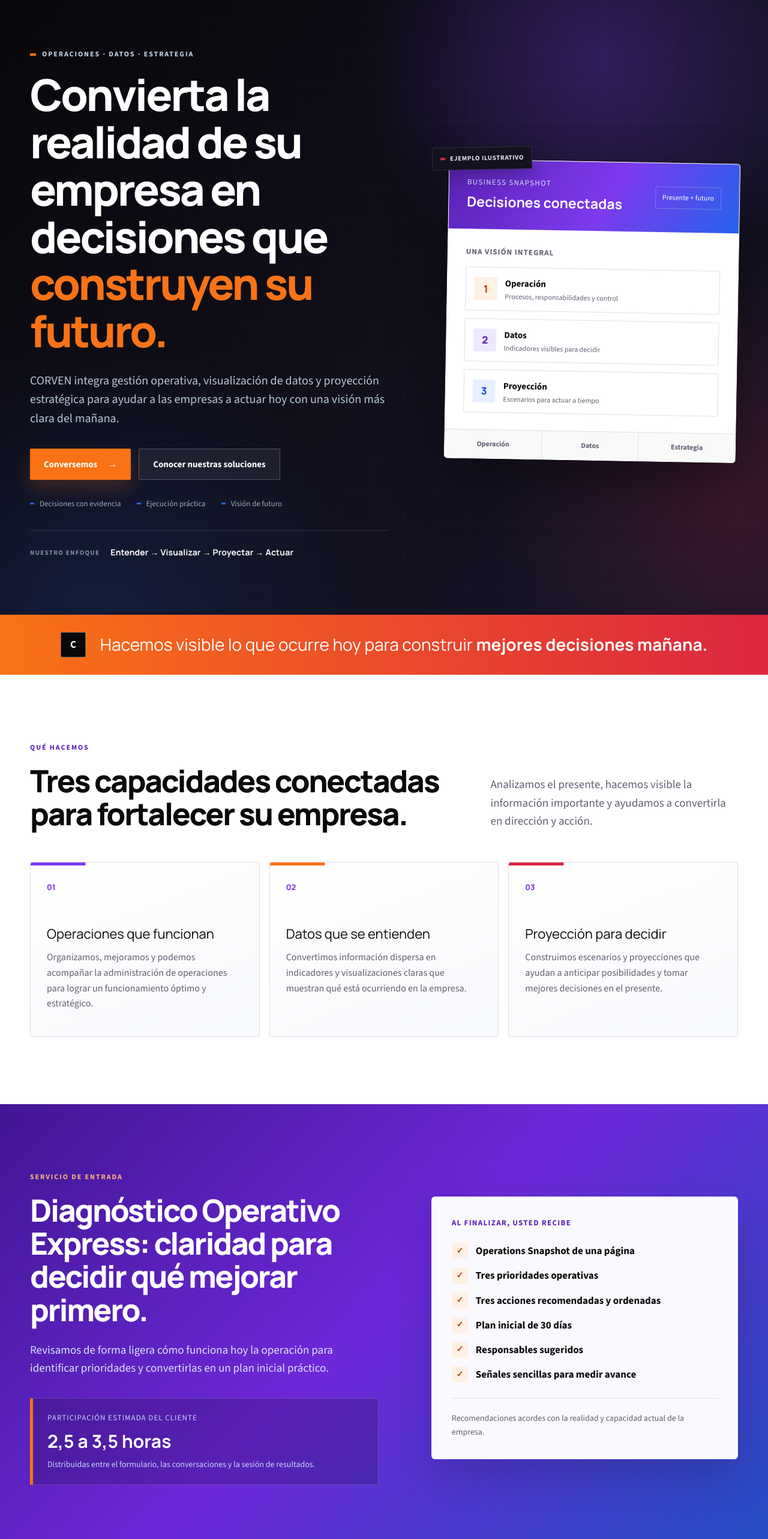
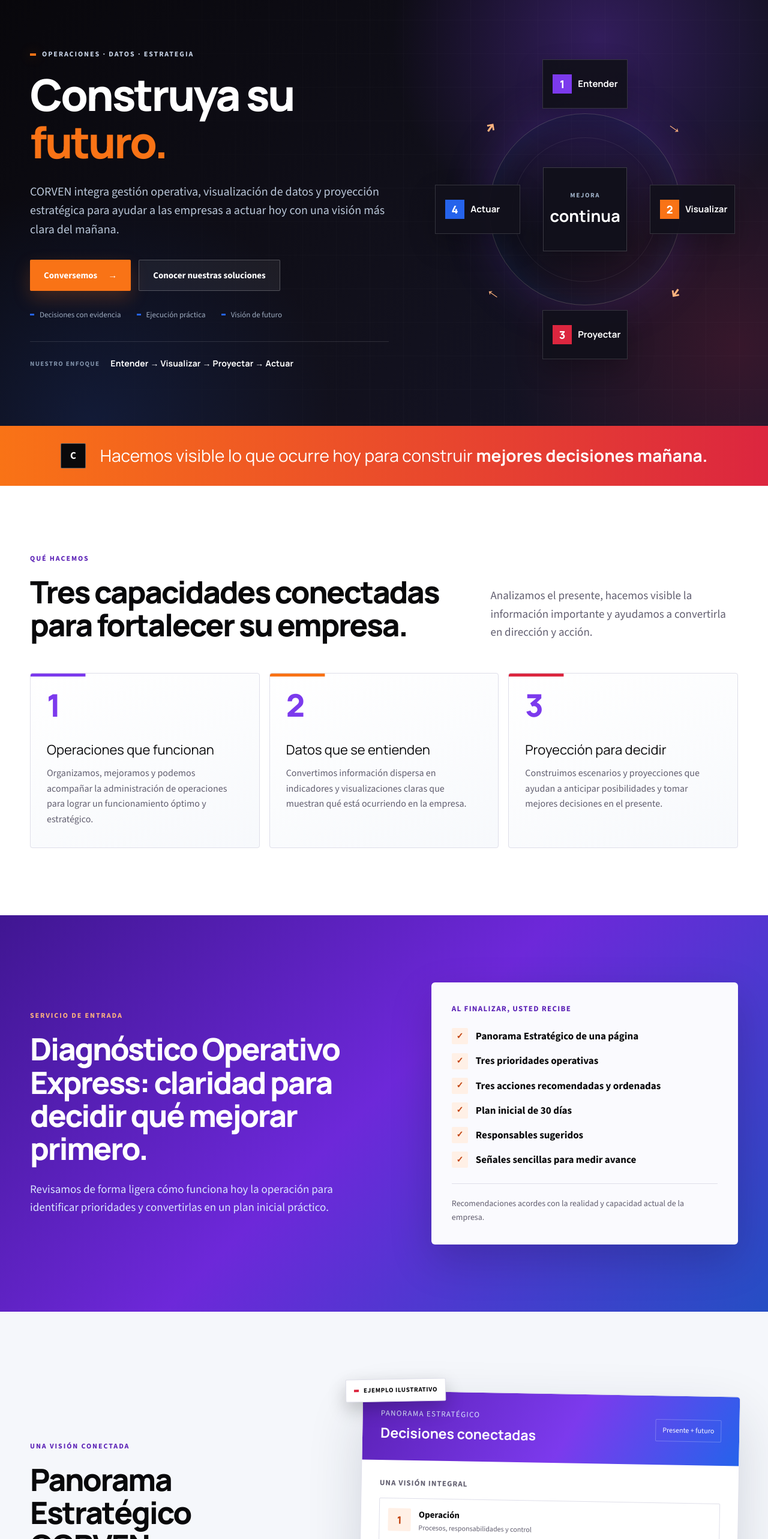
Before and after one commit to macm2811-blip/CorvenWebsite, a Next.js app: page / in a window 1280 px wide. Shown: the part 100-2666 px from the top of the page at 60% size. Built offline with nearby package versions, Linux system fonts and the light colour scheme; no server answers.

Commit message:
Simplify hero and add continuous improvement cycle

```diff
--- a/src/app/globals.css
+++ b/src/app/globals.css
@@ -118,6 +118,29 @@
 .hero-proof span { color: #7f90a8; font-size: 11px; font-weight: 800; letter-spacing: .12em; text-transform: uppercase; }
 .hero-proof strong { font-family: var(--font-display), sans-serif; font-size: 14px; letter-spacing: .01em; }
 
+.improvement-cycle { position: relative; width: min(500px, 100%); aspect-ratio: 1; margin-inline: auto; }
+.cycle-orbit { position: absolute; inset: 18%; border: 1px solid rgba(255,255,255,.2); border-radius: 50%; box-shadow: 0 0 80px rgba(124,58,237,.22), inset 0 0 50px rgba(37,99,235,.12); }
+.cycle-orbit::before, .cycle-orbit::after { content: ""; position: absolute; inset: 12%; border: 1px solid rgba(255,255,255,.08); border-radius: 50%; }
+.cycle-orbit::after { inset: 28%; background: radial-gradient(circle, rgba(124,58,237,.22), transparent 70%); }
+.cycle-center { position: absolute; inset: 36%; display: grid; place-content: center; border: 1px solid rgba(255,255,255,.18); background: #11101b; color: white; text-align: center; box-shadow: 0 18px 50px rgba(0,0,0,.3); }
+.cycle-center span { color: #9fb0c7; font-size: 11px; font-weight: 800; letter-spacing: .14em; text-transform: uppercase; }
+.cycle-center strong { margin-top: 3px; font-family: var(--font-display), sans-serif; font-size: clamp(18px, 2.2vw, 27px); }
+.cycle-step { position: absolute; z-index: 2; width: 142px; min-height: 82px; display: grid; grid-template-columns: 32px 1fr; align-items: center; gap: 10px; padding: 16px; border: 1px solid rgba(255,255,255,.15); background: rgba(17,16,27,.94); color: white; box-shadow: 0 18px 45px rgba(0,0,0,.24); }
+.cycle-step > span { width: 32px; height: 32px; display: grid; place-items: center; background: var(--accent-purple); font-family: var(--font-display), sans-serif; font-size: 18px; font-weight: 850; }
+.cycle-step strong { font-family: var(--font-display), sans-serif; font-size: 15px; }
+.cycle-step-1 { top: 0; left: 50%; transform: translateX(-50%); }
+.cycle-step-2 { top: 50%; right: 0; transform: translateY(-50%); }
+.cycle-step-3 { bottom: 0; left: 50%; transform: translateX(-50%); }
+.cycle-step-4 { top: 50%; left: 0; transform: translateY(-50%); }
+.cycle-step-2 > span { background: var(--signal); }
+.cycle-step-3 > span { background: var(--accent-red); }
+.cycle-step-4 > span { background: var(--electric); }
+.cycle-arrow { position: absolute; z-index: 3; color: #ffb37e; font-size: 28px; font-weight: 700; }
+.cycle-arrow-1 { top: 18%; right: 17%; transform: rotate(35deg); }
+.cycle-arrow-2 { right: 18%; bottom: 18%; transform: rotate(35deg); }
+.cycle-arrow-3 { bottom: 18%; left: 17%; transform: rotate(35deg); }
+.cycle-arrow-4 { top: 18%; left: 17%; transform: rotate(35deg); }
+
 .snapshot-wrap { position: relative; padding: 24px 0 0 24px; }
 .snapshot-note { position: absolute; z-index: 2; top: 0; left: 0; display: flex; align-items: center; gap: 8px; padding: 9px 13px; border: 1px solid rgba(255,255,255,.12); border-radius: 2px; background: #14121f; color: #e6e1f2; box-shadow: 0 12px 30px rgba(0,0,0,.22); font-size: 11px; font-weight: 800; letter-spacing: .06em; text-transform: uppercase; transform: rotate(-1deg); }
 .snapshot-note span { width: 8px; height: 4px; background: var(--accent-red); }
@@ -139,6 +162,11 @@
 .snapshot-footer { display: grid; grid-template-columns: repeat(3, 1fr); border-top: 1px solid var(--line); background: #f8faf9; }
 .snapshot-footer span { padding: 14px 8px; color: var(--muted); font-size: 12px; font-weight: 700; text-align: center; }
 .snapshot-footer span + span { border-left: 1px solid var(--line); }
+.section-snapshot { background: #f5f7fb; }
+.snapshot-section-grid { display: grid; grid-template-columns: .8fr 1.2fr; align-items: center; gap: 90px; }
+.snapshot-section-copy > p:last-child { margin: 24px 0 0; color: var(--muted); font-size: 19px; }
+.section-snapshot .snapshot-note { border-color: var(--line); background: white; color: var(--navy-950); }
+.section-snapshot .snapshot-card { border-color: var(--line); box-shadow: 0 35px 90px rgba(23,38,65,.16); }
 
 .signal-strip { background: linear-gradient(90deg, #f97316, #dc263f); color: white; }
 .signal-content { min-height: 100px; display: flex; align-items: center; justify-content: center; gap: 24px; text-align: center; }
@@ -160,8 +188,8 @@
 .challenge-card:nth-child(4)::before { background: var(--electric); }
 .challenge-card:hover { transform: translateY(-5px); border-color: #b8c7dc; box-shadow: 0 20px 50px rgba(20,40,70,.09); }
 .challenge-card:hover::before { transform: scaleX(1); }
-.challenge-card > span { color: var(--teal-600); font-family: var(--font-display), sans-serif; font-size: 13px; font-weight: 850; }
-.challenge-card h3 { margin: 52px 0 12px; color: var(--navy-950); font-family: var(--font-display), sans-serif; font-size: 22px; line-height: 1.25; }
+.challenge-card > span { color: var(--teal-600); font-family: var(--font-display), sans-serif; font-size: 52px; font-weight: 800; line-height: 1; }
+.challenge-card h3 { margin: 34px 0 12px; color: var(--navy-950); font-family: var(--font-display), sans-serif; font-size: 22px; line-height: 1.25; }
 .challenge-card p { margin: 0; color: var(--muted); font-size: 16px; }
 
 .section-diagnostic { position: relative; background: linear-gradient(135deg, #401692 0%, #6d28d9 48%, #254ec4 100%); color: white; }
@@ -169,11 +197,6 @@
 .eyebrow-light { color: #ffb37e; }
 .section-diagnostic h2, .section-about h2 { color: white; }
 .diagnostic-copy > p:not(.eyebrow) { margin: 25px 0 0; color: #dbe7ff; font-size: 19px; }
-.effort-card { margin-top: 34px; padding: 22px 24px; border: 1px solid rgba(255,255,255,.16); border-left: 5px solid var(--signal); border-radius: 0; background: rgba(18,8,50,.22); }
-.effort-card span, .effort-card strong, .effort-card small { display: block; }
-.effort-card span { color: #c7d7f7; font-size: 13px; text-transform: uppercase; letter-spacing: .08em; }
-.effort-card strong { margin: 4px 0; color: white; font-family: var(--font-display), sans-serif; font-size: 30px; }
-.effort-card small { color: #c7d7f7; font-size: 14px; }
 .deliverables-card { padding: 34px; border-radius: var(--radius-lg); background: var(--sand-50); color: var(--ink); box-shadow: 0 26px 70px rgba(0,0,0,.18); }
 .card-kicker { margin: 0 0 22px; color: var(--teal-700); font-size: 13px; font-weight: 800; letter-spacing: .1em; text-transform: uppercase; }
 .deliverables-card ul { display: grid; gap: 14px; margin: 0; padding: 0; list-style: none; }
@@ -187,8 +210,8 @@
 .process-grid { display: grid; grid-template-columns: repeat(3, 1fr); gap: 1px; margin: 0; padding: 0; border: 1px solid var(--line); border-radius: 2px; overflow: hidden; background: var(--line); list-style: none; }
 .process-grid-four { grid-template-columns: repeat(4, 1fr); }
 .process-grid li { min-height: 260px; padding: 30px; background: var(--sand-50); }
-.step-number { display: inline-grid; place-items: center; width: 38px; height: 38px; border-radius: 2px; background: var(--teal-100); color: var(--teal-700); font-family: var(--font-display), sans-serif; font-size: 12px; font-weight: 850; }
-.process-grid h3 { margin: 48px 0 10px; color: var(--navy-950); font-family: var(--font-display), sans-serif; font-size: 24px; }
+.step-number { display: block; color: var(--teal-700); font-family: var(--font-display), sans-serif; font-size: 56px; font-weight: 800; line-height: 1; }
+.process-grid h3 { margin: 34px 0 10px; color: var(--navy-950); font-family: var(--font-display), sans-serif; font-size: 24px; }
 .process-grid p { margin: 0; color: var(--muted); font-size: 16px; }
 
 .section-vision { background: white; }
@@ -206,8 +229,8 @@
 .pillar-card:nth-child(3)::before { background: var(--accent-red); }
 .pillar-card:nth-child(4)::before { background: var(--electric); }
 .pillar-card:nth-child(5)::before { background: #4f46e5; }
-.pillar-card > span { color: var(--muted); font-size: 12px; font-weight: 850; letter-spacing: .12em; }
-.pillar-card h3 { margin: 54px 0 12px; color: var(--navy-950); font-family: var(--font-display), sans-serif; font-size: 21px; }
+.pillar-card > span { color: var(--muted); font-family: var(--font-display), sans-serif; font-size: 48px; font-weight: 800; line-height: 1; }
+.pillar-card h3 { margin: 30px 0 12px; color: var(--navy-950); font-family: var(--font-display), sans-serif; font-size: 21px; }
 .pillar-card p { margin: 0; color: var(--muted); font-size: 15px; line-height: 1.5; }
 
 .section-audience { background: var(--white); }
@@ -269,8 +292,9 @@
   .mobile-menu summary span { width: 20px; height: 2px; background: var(--navy-950); }
   .mobile-menu nav { position: absolute; right: 0; top: 54px; min-width: 260px; display: grid; gap: 4px; padding: 14px; border: 1px solid var(--line); border-radius: 2px; background: white; box-shadow: var(--shadow-soft); }
   .mobile-menu nav > a:not(.button) { padding: 10px 12px; font-size: 15px; font-weight: 650; }
-  .hero-grid, .diagnostic-grid, .audience-grid, .boundaries-grid { grid-template-columns: 1fr; gap: 56px; }
+  .hero-grid, .diagnostic-grid, .snapshot-section-grid, .audience-grid, .boundaries-grid { grid-template-columns: 1fr; gap: 56px; }
   .hero-copy { max-width: 780px; }
+  .improvement-cycle { width: min(500px, 100%); }
   .snapshot-wrap { width: min(620px, 100%); margin-inline: auto; }
   .challenge-grid { grid-template-columns: 1fr 1fr; }
   .process-grid { grid-template-columns: 1fr 1fr; }
@@ -297,6 +321,11 @@
   .snapshot-note { left: 10px; }
   .snapshot-header, .snapshot-body { padding-inline: 20px; }
   .snapshot-card { transform: none; }
+  .improvement-cycle { width: min(430px, 100%); }
+  .cycle-step { width: 120px; min-height: 72px; grid-template-columns: 27px 1fr; gap: 7px; padding: 12px 10px; }
+  .cycle-step > span { width: 27px; height: 27px; font-size: 15px; }
+  .cycle-step strong { font-size: 13px; }
+  .cycle-arrow { font-size: 22px; }
   .signal-content { justify-content: flex-start; text-align: left; }
   .section { padding: 78px 0; }
   .heading-split { grid-template-columns: 1fr; gap: 22px; }
--- a/src/app/page.tsx
+++ b/src/app/page.tsx
@@ -3,24 +3,24 @@
 
 const solutions = [
   {
-    number: "01",
+    number: "1",
     title: "Operaciones que funcionan",
     text: "Organizamos, mejoramos y podemos acompañar la administración de operaciones para lograr un funcionamiento óptimo y estratégico.",
   },
   {
-    number: "02",
+    number: "2",
     title: "Datos que se entienden",
     text: "Convertimos información dispersa en indicadores y visualizaciones claras que muestran qué está ocurriendo en la empresa.",
   },
   {
-    number: "03",
+    number: "3",
     title: "Proyección para decidir",
     text: "Construimos escenarios y proyecciones que ayudan a anticipar posibilidades y tomar mejores decisiones en el presente.",
   },
 ];
 
 const deliverables = [
-  "Operations Snapshot de una página",
+  "Panorama Estratégico de una página",
   "Tres prioridades operativas",
   "Tres acciones recomendadas y ordenadas",
   "Plan inicial de 30 días",
@@ -29,18 +29,18 @@
 ];
 
 const steps = [
-  ["01", "Entendemos", "Escuchamos sus objetivos y conocemos cómo funciona realmente la empresa."],
-  ["02", "Hacemos visible", "Conectamos procesos, datos y señales relevantes para obtener una visión clara."],
-  ["03", "Definimos dirección", "Priorizamos oportunidades y construimos escenarios para decidir qué hacer primero."],
-  ["04", "Impulsamos la acción", "Convertimos la dirección elegida en un plan práctico y acompañamos su avance."],
+  ["1", "Entendemos", "Escuchamos sus objetivos y conocemos cómo funciona realmente la empresa."],
+  ["2", "Hacemos visible", "Conectamos procesos, datos y señales relevantes para obtener una visión clara."],
+  ["3", "Definimos dirección", "Priorizamos oportunidades y construimos escenarios para decidir qué hacer primero."],
+  ["4", "Impulsamos la acción", "Convertimos la dirección elegida en un plan práctico y acompañamos su avance."],
 ];
 
 const pillars = [
-  ["01", "Claridad", "Hacemos comprensible lo complejo para facilitar decisiones con propósito."],
-  ["02", "Evidencia", "Conectamos observación, información y datos antes de recomendar una dirección."],
-  ["03", "Ejecución", "Convertimos ideas y análisis en acciones concretas que la empresa puede sostener."],
-  ["04", "Colaboración", "Trabajamos junto al cliente, respetando su experiencia, contexto y capacidad."],
-  ["05", "Evolución", "Buscamos mejoras que fortalezcan el presente y preparen a la empresa para el futuro."],
+  ["1", "Claridad", "Hacemos comprensible lo complejo para facilitar decisiones con propósito."],
+  ["2", "Evidencia", "Conectamos observación, información y datos antes de recomendar una dirección."],
+  ["3", "Ejecución", "Convertimos ideas y análisis en acciones concretas que la empresa puede sostener."],
+  ["4", "Colaboración", "Trabajamos junto al cliente, respetando su experiencia, contexto y capacidad."],
+  ["5", "Evolución", "Buscamos mejoras que fortalezcan el presente y preparen a la empresa para el futuro."],
 ];
 
 export default function Home() {
@@ -53,7 +53,7 @@
             <div className="hero-copy">
               <p className="eyebrow"><span aria-hidden="true"></span> Operaciones · Datos · Estrategia</p>
               <h1>
-                Convierta la realidad de su empresa en decisiones que <span>construyen su futuro.</span>
+                Construya su <span>futuro.</span>
               </h1>
               <p className="hero-lead">
                 CORVEN integra gestión operativa, visualización de datos y proyección estratégica para ayudar a las empresas a actuar hoy con una visión más clara del mañana.
@@ -78,35 +78,20 @@
               </div>
             </div>
 
-            <div className="snapshot-wrap" aria-label="Ejemplo ilustrativo de un Business Snapshot">
-              <div className="snapshot-note"><span aria-hidden="true"></span> Ejemplo ilustrativo</div>
-              <article className="snapshot-card">
-                <div className="snapshot-header">
-                  <div>
-                    <p>Business Snapshot</p>
-                    <strong>Decisiones conectadas</strong>
-                  </div>
-                  <span>Presente + futuro</span>
-                </div>
-                <div className="snapshot-body">
-                  <p className="snapshot-label">Una visión integral</p>
-                  <div className="priority priority-high">
-                    <span>1</span>
-                    <div><strong>Operación</strong><small>Procesos, responsabilidades y control</small></div>
-                  </div>
-                  <div className="priority priority-medium">
-                    <span>2</span>
-                    <div><strong>Datos</strong><small>Indicadores visibles para decidir</small></div>
-                  </div>
-                  <div className="priority priority-low">
-                    <span>3</span>
-                    <div><strong>Proyección</strong><small>Escenarios para actuar a tiempo</small></div>
-                  </div>
-                </div>
-                <div className="snapshot-footer">
-                  <span>Operación</span><span>Datos</span><span>Estrategia</span>
-                </div>
-              </article>
+            <div className="improvement-cycle" aria-label="Ciclo de mejora continua: entender, visualizar, proyectar y actuar">
+              <div className="cycle-orbit" aria-hidden="true"></div>
+              <div className="cycle-center">
+                <span>Mejora</span>
+                <strong>continua</strong>
+              </div>
+              <div className="cycle-step cycle-step-1"><span>1</span><strong>Entender</strong></div>
+              <div className="cycle-step cycle-step-2"><span>2</span><strong>Visualizar</strong></div>
+              <div className="cycle-step cycle-step-3"><span>3</span><strong>Proyectar</strong></div>
+              <div className="cycle-step cycle-step-4"><span>4</span><strong>Actuar</strong></div>
+              <span className="cycle-arrow cycle-arrow-1" aria-hidden="true">→</span>
+              <span className="cycle-arrow cycle-arrow-2" aria-hidden="true">↓</span>
+              <span className="cycle-arrow cycle-arrow-3" aria-hidden="true">←</span>
+              <span className="cycle-arrow cycle-arrow-4" aria-hidden="true">↑</span>
             </div>
           </div>
         </section>
@@ -140,15 +125,51 @@
               <p className="eyebrow eyebrow-light">Servicio de entrada</p>
               <h2>Diagnóstico Operativo Express: claridad para decidir qué mejorar primero.</h2>
               <p>Revisamos de forma ligera cómo funciona hoy la operación para identificar prioridades y convertirlas en un plan inicial práctico.</p>
-              <div className="effort-card">
-                <span>Participación estimada del cliente</span><strong>2,5 a 3,5 horas</strong>
-                <small>Distribuidas entre el formulario, las conversaciones y la sesión de resultados.</small>
-              </div>
             </div>
             <div className="deliverables-card">
               <p className="card-kicker">Al finalizar, usted recibe</p>
               <ul>{deliverables.map((item) => <li key={item}><span aria-hidden="true">✓</span>{item}</li>)}</ul>
               <p className="deliverables-note">Recomendaciones acordes con la realidad y capacidad actual de la empresa.</p>
+            </div>
+          </div>
+        </section>
+
+        <section className="section section-snapshot" aria-labelledby="snapshot-title">
+          <div className="container snapshot-section-grid">
+            <div className="snapshot-section-copy">
+              <p className="eyebrow">Una visión conectada</p>
+              <h2 id="snapshot-title">Panorama Estratégico CORVEN</h2>
+              <p>Una lectura clara del presente que conecta operación, datos y proyección para definir prioridades y orientar las próximas decisiones.</p>
+            </div>
+            <div className="snapshot-wrap" aria-label="Ejemplo ilustrativo del Panorama Estratégico CORVEN">
+              <div className="snapshot-note"><span aria-hidden="true"></span> Ejemplo ilustrativo</div>
+              <article className="snapshot-card">
+                <div className="snapshot-header">
+                  <div>
+                    <p>Panorama Estratégico</p>
+                    <strong>Decisiones conectadas</strong>
+                  </div>
+                  <span>Presente + futuro</span>
+                </div>
+                <div className="snapshot-body">
+                  <p className="snapshot-label">Una visión integral</p>
+                  <div className="priority priority-high">
+                    <span>1</span>
+                    <div><strong>Operación</strong><small>Procesos, responsabilidades y control</small></div>
+                  </div>
+                  <div className="priority priority-medium">
+                    <span>2</span>
+                    <div><strong>Datos</strong><small>Indicadores visibles para decidir</small></div>
+                  </div>
+                  <div className="priority priority-low">
+                    <span>3</span>
+                    <div><strong>Proyección</strong><small>Escenarios para actuar a tiempo</small></div>
+                  </div>
+                </div>
+                <div className="snapshot-footer">
+                  <span>Operación</span><span>Datos</span><span>Estrategia</span>
+                </div>
+              </article>
             </div>
           </div>
         </section>
```
